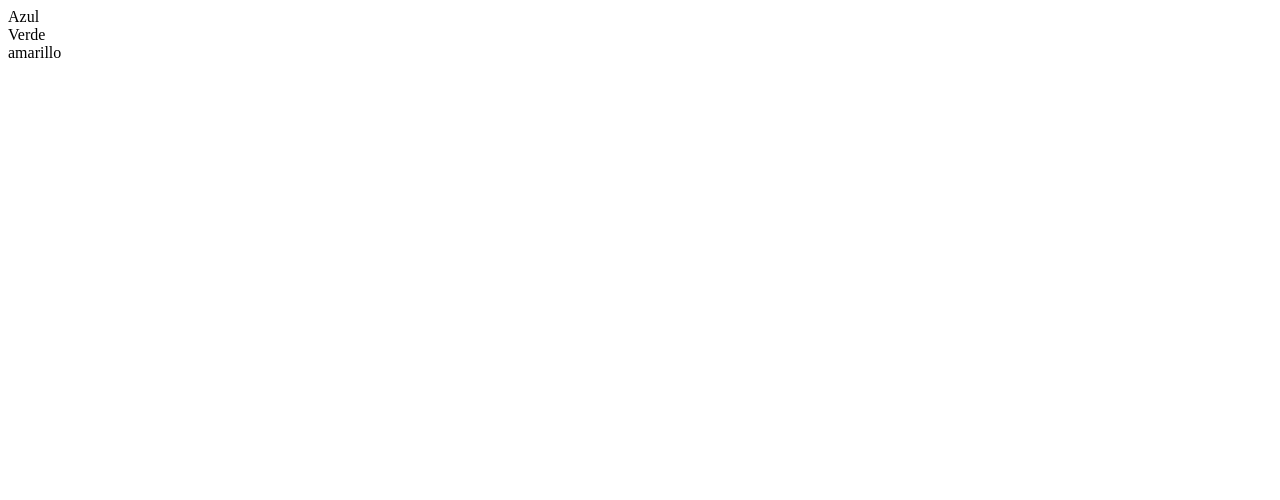
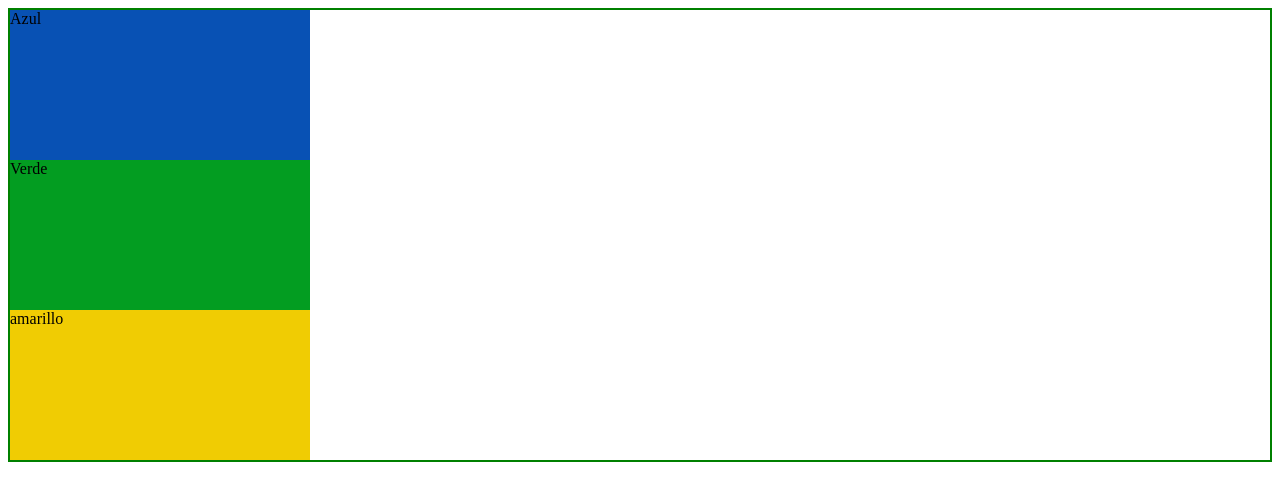
Before and after one commit to sebasvalencia/WorkshopHtmlCss2, a plain HTML site: page modelo-de-cajas/index.html in a window 1280 px wide. Drawn offline with Linux system fonts and the light colour scheme.

Commit message:
Workshop html y css: posicionamiento normal

```diff
--- a/modelo-de-cajas/css/modelo-cajas.css
+++ b/modelo-de-cajas/css/modelo-cajas.css
@@ -0,0 +1,24 @@
+
+
+.cajas{
+    border: 2px solid green;
+}
+
+
+.azul{
+    background: #0851b4;
+    width: 300px;
+    height: 150px;
+}
+
+.verde{
+    background: #039d21;
+    width: 300px;
+    height: 150px;
+}
+
+.amarillo{
+    background: #f0cc03;
+    width: 300px;
+    height: 150px;
+}
--- a/modelo-de-cajas/index.html
+++ b/modelo-de-cajas/index.html
@@ -2,10 +2,15 @@
 <html lang="en">
 <head>
     <meta charset="UTF-8">
-    <!--<link rel="stylesheet" href="css/modelo-cajas.css"> -->
+    <link rel="stylesheet" href="css/modelo-cajas.css">
     <title>Modelo de cajas</title>
 </head>
 <body>
+
+   <!--
+       posicionamiento normal : uno debajo de otro
+     -->
+
     <div class="cajas">
         <div class="azul">Azul</div>
         <div class="verde">Verde</div>
```
